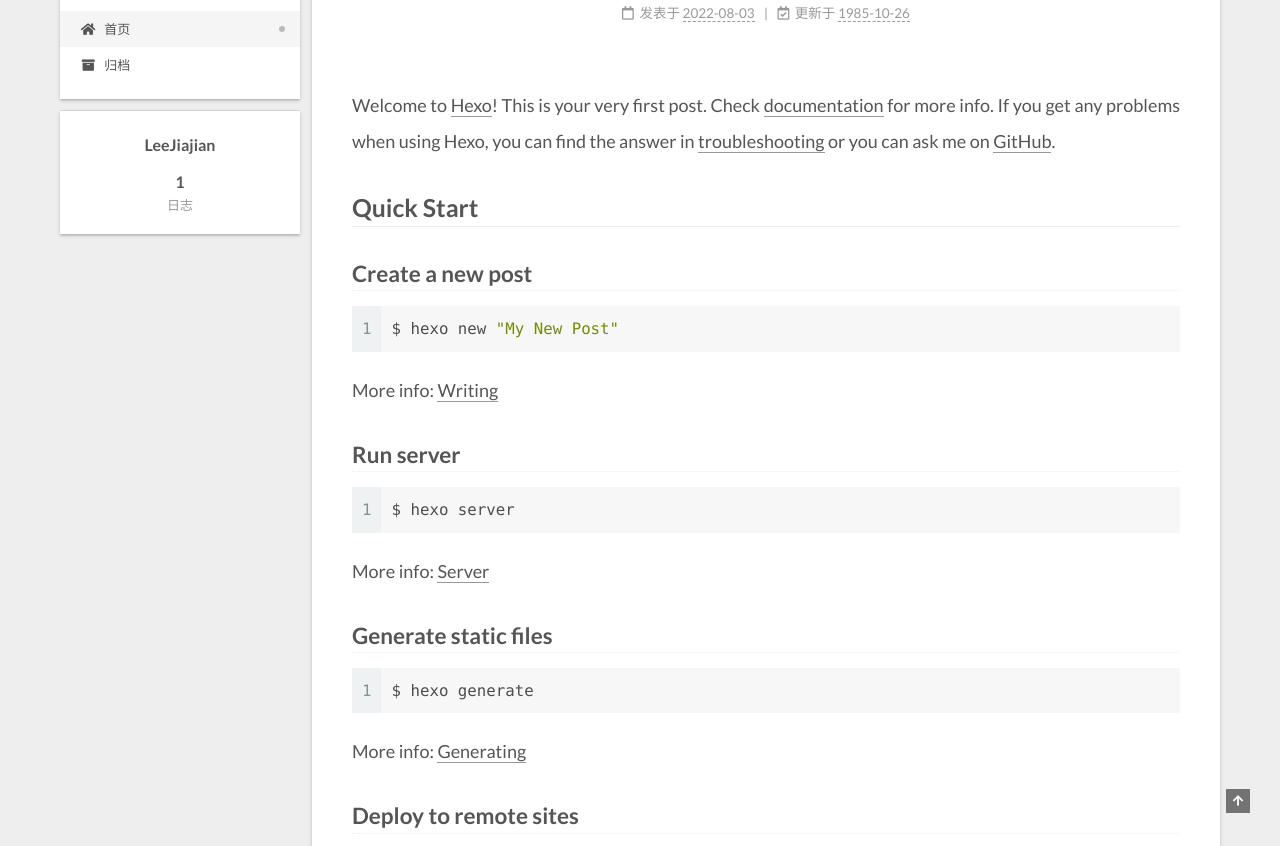
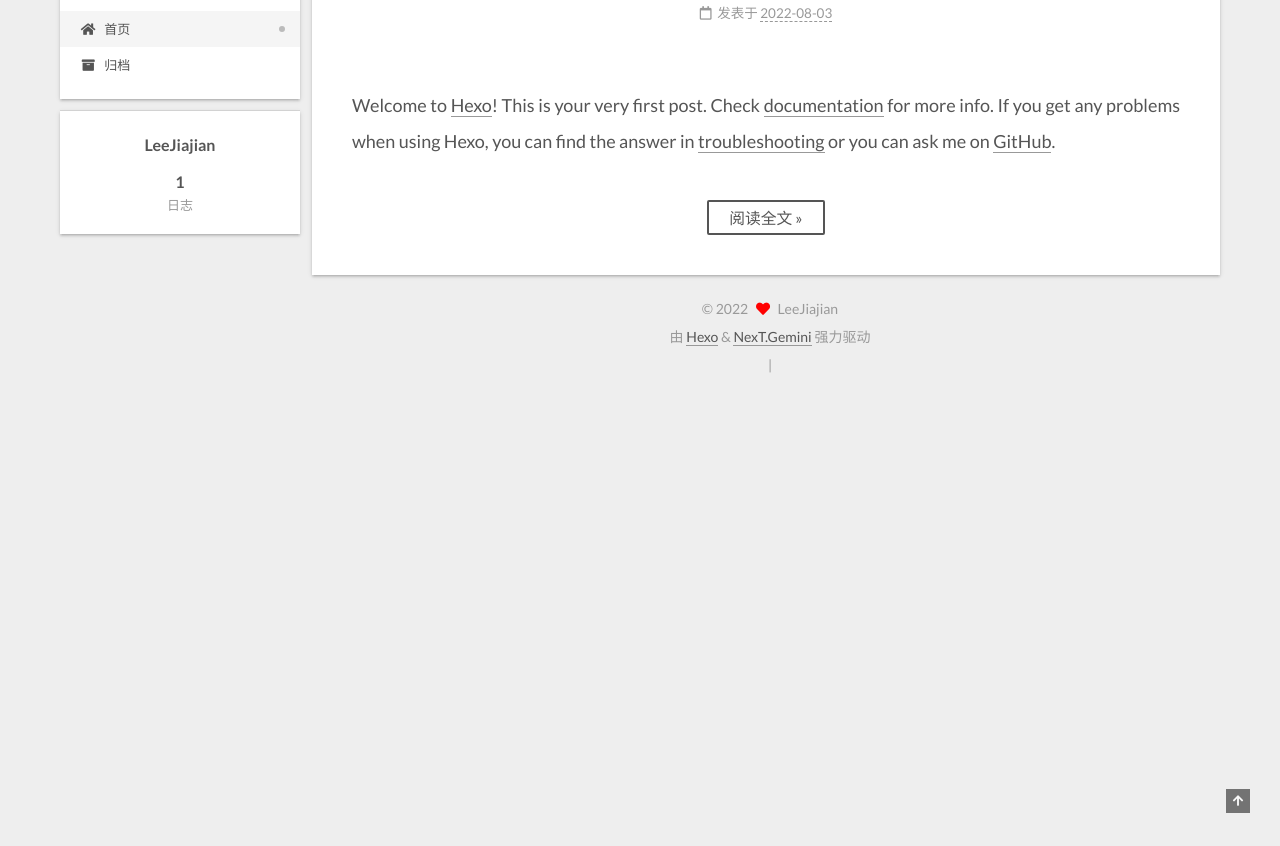
Before and after one commit to Leejiajian/Leejiajian.github.io, a plain HTML site: page index.html in a window 1280 px wide. Shown: the part 87-933 px from the top of the page. After the commit the page ends 800 px from the top, so only its background shows below. Drawn offline with Linux system fonts and the light colour scheme; some packages are replaced by stand-ins of ours; a script that the page names is missing.

Commit message:
Site updated: 2022-08-03 18:46:40

```diff
--- a/index.html
+++ b/index.html
@@ -169,15 +169,9 @@
               </span>
               <span class="post-meta-item-text">发表于</span>
 
-              <time title="创建时间：2022-08-03 16:49:23" itemprop="dateCreated datePublished" datetime="2022-08-03T16:49:23+08:00">2022-08-03</time>
+
+              <time title="创建时间：2022-08-03 16:49:23 / 修改时间：18:46:06" itemprop="dateCreated datePublished" datetime="2022-08-03T16:49:23+08:00">2022-08-03</time>
             </span>
-              <span class="post-meta-item">
-                <span class="post-meta-item-icon">
-                  <i class="far fa-calendar-check"></i>
-                </span>
-                <span class="post-meta-item-text">更新于</span>
-                <time title="修改时间：1985-10-26 16:15:00" itemprop="dateModified" datetime="1985-10-26T16:15:00+08:00">1985-10-26</time>
-              </span>
 
 
 
@@ -191,18 +185,13 @@
 
 
           <p>Welcome to <a target="_blank" rel="noopener" href="https://hexo.io/">Hexo</a>! This is your very first post. Check <a target="_blank" rel="noopener" href="https://hexo.io/docs/">documentation</a> for more info. If you get any problems when using Hexo, you can find the answer in <a target="_blank" rel="noopener" href="https://hexo.io/docs/troubleshooting.html">troubleshooting</a> or you can ask me on <a target="_blank" rel="noopener" href="https://github.com/hexojs/hexo/issues">GitHub</a>.</p>
-<h2 id="Quick-Start"><a href="#Quick-Start" class="headerlink" title="Quick Start"></a>Quick Start</h2><h3 id="Create-a-new-post"><a href="#Create-a-new-post" class="headerlink" title="Create a new post"></a>Create a new post</h3><figure class="highlight bash"><table><tr><td class="gutter"><pre><span class="line">1</span><br></pre></td><td class="code"><pre><span class="line">$ hexo new <span class="string">&quot;My New Post&quot;</span></span><br></pre></td></tr></table></figure>
-
-<p>More info: <a target="_blank" rel="noopener" href="https://hexo.io/docs/writing.html">Writing</a></p>
-<h3 id="Run-server"><a href="#Run-server" class="headerlink" title="Run server"></a>Run server</h3><figure class="highlight bash"><table><tr><td class="gutter"><pre><span class="line">1</span><br></pre></td><td class="code"><pre><span class="line">$ hexo server</span><br></pre></td></tr></table></figure>
-
-<p>More info: <a target="_blank" rel="noopener" href="https://hexo.io/docs/server.html">Server</a></p>
-<h3 id="Generate-static-files"><a href="#Generate-static-files" class="headerlink" title="Generate static files"></a>Generate static files</h3><figure class="highlight bash"><table><tr><td class="gutter"><pre><span class="line">1</span><br></pre></td><td class="code"><pre><span class="line">$ hexo generate</span><br></pre></td></tr></table></figure>
-
-<p>More info: <a target="_blank" rel="noopener" href="https://hexo.io/docs/generating.html">Generating</a></p>
-<h3 id="Deploy-to-remote-sites"><a href="#Deploy-to-remote-sites" class="headerlink" title="Deploy to remote sites"></a>Deploy to remote sites</h3><figure class="highlight bash"><table><tr><td class="gutter"><pre><span class="line">1</span><br></pre></td><td class="code"><pre><span class="line">$ hexo deploy</span><br></pre></td></tr></table></figure>
-
-<p>More info: <a target="_blank" rel="noopener" href="https://hexo.io/docs/one-command-deployment.html">Deployment</a></p>
+          <!--noindex-->
+            <div class="post-button">
+              <a class="btn" href="/2022/08/03/hello-world/#more" rel="contents">
+                阅读全文 &raquo;
+              </a>
+            </div>
+          <!--/noindex-->
 
 
     </div>
```
Also changed, not shown: 2022/08/03/hello-world/index.html (+6 -11 lines).
